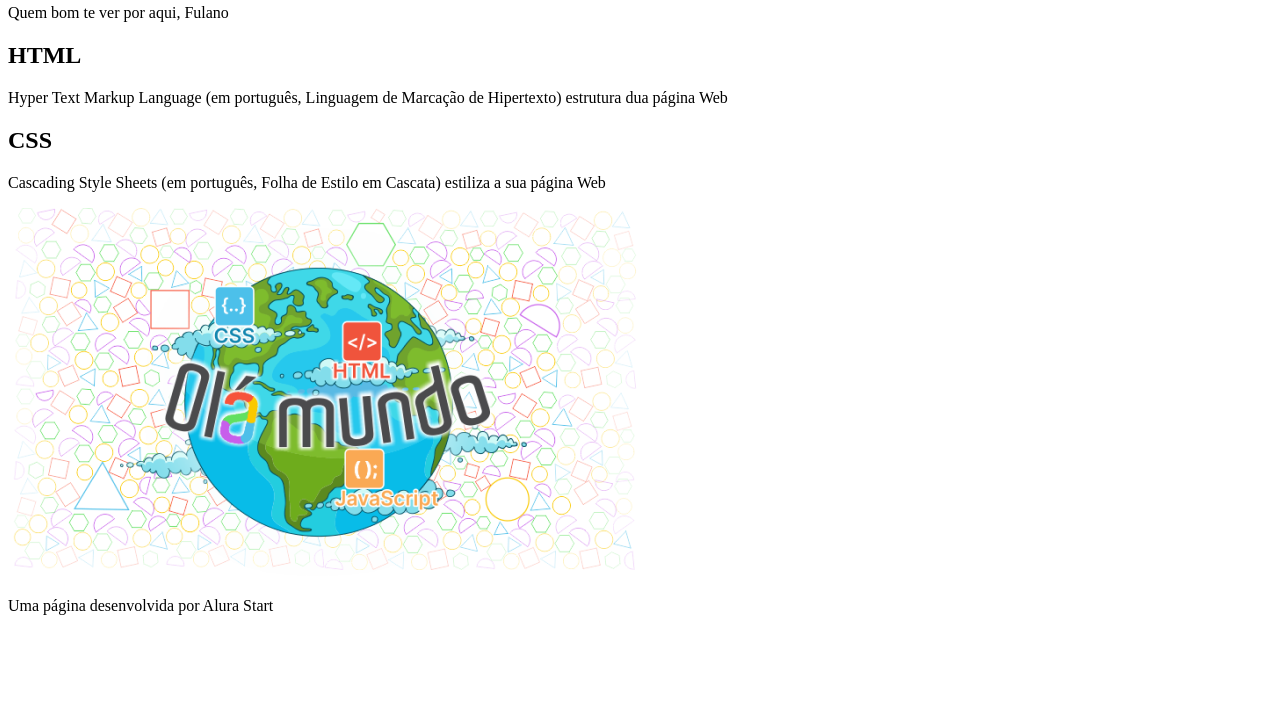
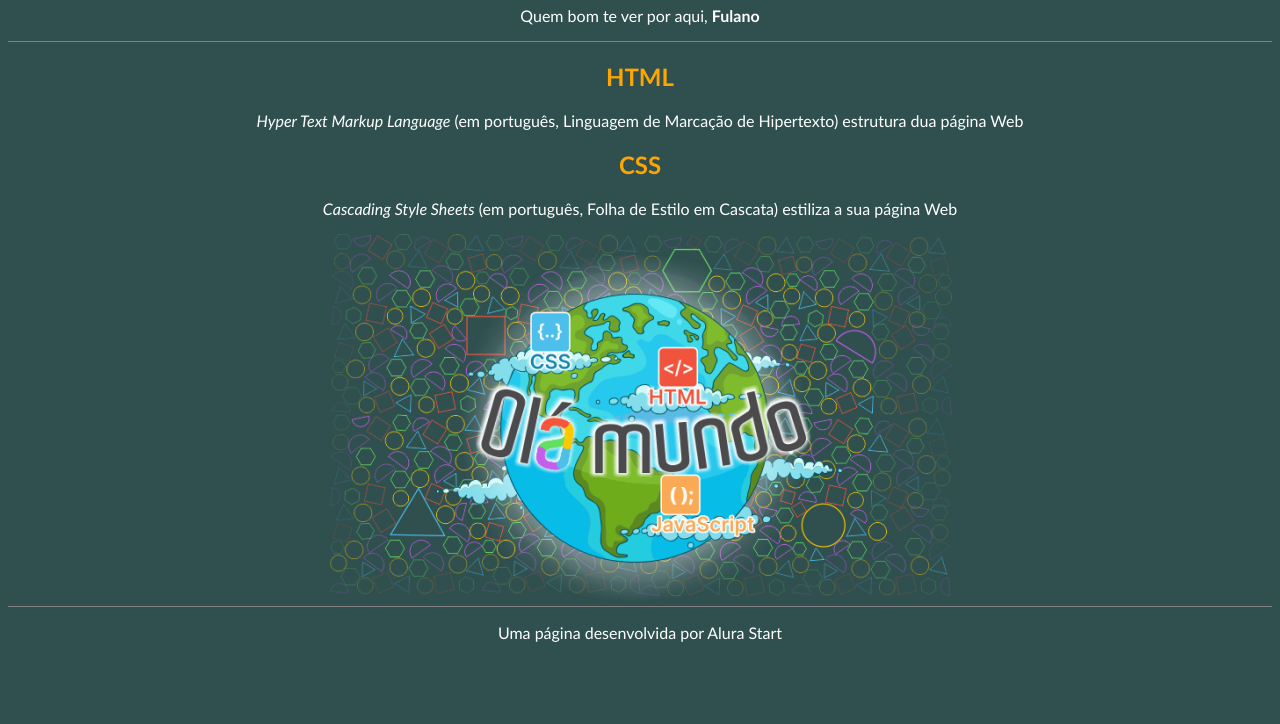
Before and after one commit to ProfWender/Atividades, a plain HTML site: page index.html in a window 1280 px wide. Shown: the part 76-800 px from the top of the page. Drawn offline with Linux system fonts and the light colour scheme.

Commit message:
Criamos a estilização do site

```diff
--- a/index.html
+++ b/index.html
@@ -4,20 +4,21 @@
     <meta charset="UTF-8">
     <meta name="viewport" content="width=device-width, initial-scale=1.0">
     <title>Hello World</title>
+    <link rel="stylesheet" href="style.css">
 </head>
 <body>
     <header>
         <h1>Hello World</h1>
-        <p>Quem bom te ver por aqui, Fulano</p>
+        <p>Quem bom te ver por aqui, <span id="nome-usuário">Fulano</span></p>
 
     </header>
 
     <section>
         <h2>HTML</h2>
-        <p>Hyper Text Markup Language (em português, Linguagem de Marcação de Hipertexto) estrutura dua página Web</p>
+        <p><span class="texto-inglês">Hyper Text Markup Language</span> (em português, Linguagem de Marcação de Hipertexto) estrutura dua página Web</p>
 
         <h2>CSS</h2>
-        <p>Cascading Style Sheets (em português, Folha de Estilo em Cascata) estiliza a sua página Web </p>
+        <p><span class="texto-inglês">Cascading Style Sheets</span> (em português, Folha de Estilo em Cascata) estiliza a sua página Web </p>
         <img src="imagens/Olá Mundo.png" alt="imagem com figuras geométricas ao fundo e uma figura do planeta terra">
     </section>
 
--- /dev/null
+++ b/style.css
@@ -0,0 +1,24 @@
+h2{
+    color: orange;
+}
+body{
+    background-color: #305050;
+    color: white;
+    font-family:'Trebuchet MS', 'Lucida Sans Unicode', 'Lucida Grande', 'Lucida Sans', Arial, sans-serif;
+    text-align: center;
+
+}
+header{
+    border-bottom: 1px solid grey;
+}
+
+footer{
+    border-top: 1px solid grey;
+}
+
+#nome-usuário{
+    font-weight: bold;
+}
+.texto-inglês{
+    font-style: italic;
+}
```
